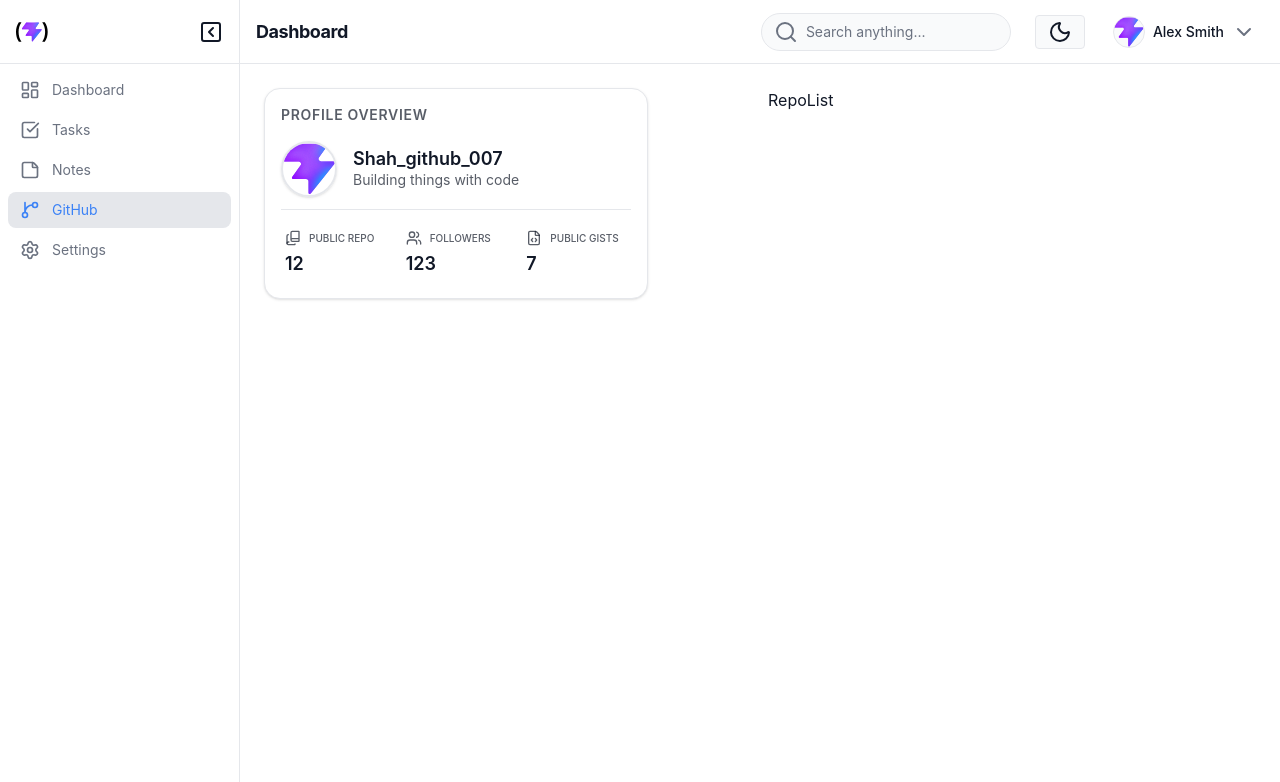
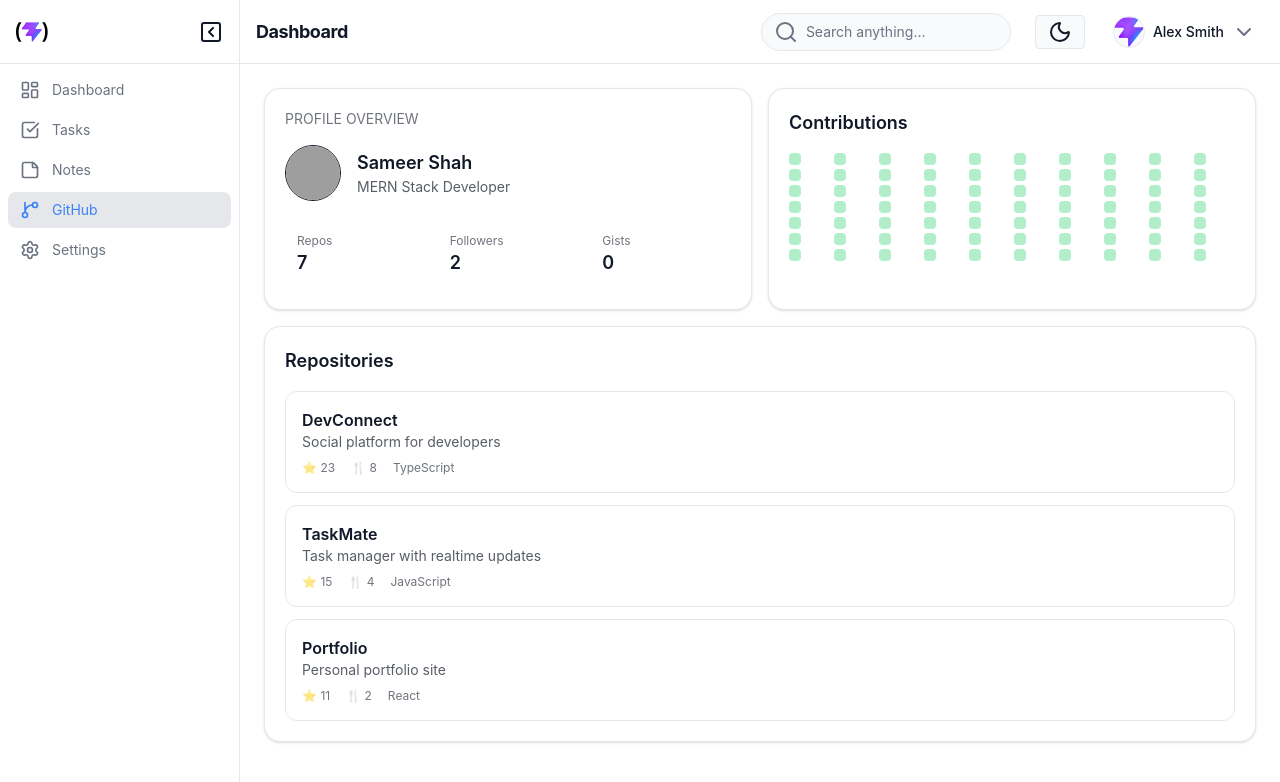
Before and after one commit to sameershah7/dev-flow, a React (Vite) app: page /github in a window 1280 px wide. Shown: the top 782 px of the page. Built offline with nearby package versions, Linux system fonts and the light colour scheme; grey boxes are pictures that could not be loaded.

Commit message:
Add Contributions and RepoList components

```diff
--- a/src/features/github/GithubPage.tsx
+++ b/src/features/github/GithubPage.tsx
@@ -1,10 +1,17 @@
 import { ProfileOverview } from "./components/ProfileOverview"
+import { RepoList } from "./components/RepoList"
+import { Contributions } from "./components/Contributions"
 
 export default function GithubPage() {
     return (
         <div className="grid grid-cols-1 md:grid-cols-2 gap-4">
             <ProfileOverview />
-            <div> RepoList</div>
+            <Contributions />
+
+            <div className="md:col-span-2">
+                <RepoList />
+            </div>
+
         </div>
-    )
+    );
 }
--- /dev/null
+++ b/src/features/github/components/Contributions.tsx
@@ -0,0 +1,20 @@
+export function Contributions() {
+    const days = new Array(70).fill(0);
+
+    return (
+        <div className="p-5 bg-bg border border-border rounded-2xl shadow-sm">
+            <h3 className="text-lg font-semibold mb-4">
+                Contributions
+            </h3>
+
+            <div className="grid grid-cols-10 gap-1">
+                {days.map((_, i) => (
+                    <div
+                        key={i}
+                        className="w-3 h-3 bg-green-500/30 rounded-sm"
+                    />
+                ))}
+            </div>
+        </div>
+    );
+}
--- a/src/features/github/components/ProfileOverview.tsx
+++ b/src/features/github/components/ProfileOverview.tsx
@@ -1,64 +1,39 @@
-import ProfilePic from "../../../assets/vite.svg"
-import { BookCopy, FileCode, Users } from "lucide-react"
+export function ProfileOverview() {
+    return (
+        <div className="p-5 bg-bg border border-border rounded-2xl shadow-sm hover:shadow-lg transition w-full">
 
-export function ProfileOverview() {
-    const overviewStats = [
-        {
-            icon: BookCopy,
-            title: "Public Repo",
-            count: 12,
-        }, {
-            icon: Users,
-            title: "Followers",
-            count: 123,
-        }, {
-            icon: FileCode,
-            title: "Public Gists",
-            count: 7,
-        }
-    ]
-    return (
-        <div className="p-4 bg-bg border border-border rounded-2xl shadow-sm hover:shadow-lg transition-all duration-300 w-full max-w-sm">
-            <header className="text-sm font-semibold text-text-main/70 uppercase tracking-wider mb-4">
+            <h3 className="text-sm uppercase text-text-main/60 mb-4">
                 Profile Overview
-            </header>
+            </h3>
 
-            <div className="flex items-center gap-4 mb-3">
+            <div className="flex items-center gap-4 mb-5">
                 <img
-                    src={ProfilePic}
-                    alt="ProfilePic"
-                    className="w-14 h-14 rounded-full object-cover border-2 border-border shadow-sm"
+                    src="https://avatars.githubusercontent.com/u/175880165?v=4"
+                    className="w-14 h-14 rounded-full border"
                 />
 
                 <div>
-                    <h4 className="font-semibold text-lg leading-tight">
-                        Shah_github_007
-                    </h4>
+                    <h4 className="font-semibold text-lg">Sameer Shah</h4>
                     <p className="text-sm text-text-main/70">
-                        Building things with code
+                        MERN Stack Developer
                     </p>
                 </div>
             </div>
-            <div className="h-px bg-border mb-4" />
-            <div className="grid grid-cols-3 gap-x-3">
-                {overviewStats.map((item) => (
-                    <div
-                        key={item.title}
-                        className="flex flex-col items-start p-1 rounded-xl bg-bg/50 hover:bg-bg transition"
-                    >
-                        <div className="flex items-center gap-2 text-text-main/70 mb-1">
-                            <item.icon size={16} />
-                            <span className="text-[10px] font-medium uppercase">
-                                {item.title}
-                            </span>
-                        </div>
 
-                        <div className="text-lg mt-auto font-semibold text-text-main">
-                            {item.count.toLocaleString()}
-                        </div>
-                    </div>
-                ))}
+            <div className="grid grid-cols-3 gap-3">
+                <Stat title="Repos" value="7" />
+                <Stat title="Followers" value="2" />
+                <Stat title="Gists" value="0" />
             </div>
         </div>
-    )
+    );
 }
+
+function Stat({ title, value }: any) {
+    return (
+        <div className="p-3 rounded-xl bg-bg/50">
+            <p className="text-xs text-text-main/60">{title}</p>
+            <p className="text-lg font-semibold">{value}</p>
+        </div>
+    );
+}
--- /dev/null
+++ b/src/features/github/components/RepoList.tsx
@@ -0,0 +1,58 @@
+export function RepoList() {
+    const repos = [
+        {
+            id: 1,
+            name: "DevConnect",
+            desc: "Social platform for developers",
+            stars: 23,
+            forks: 8,
+            lang: "TypeScript",
+        },
+        {
+            id: 2,
+            name: "TaskMate",
+            desc: "Task manager with realtime updates",
+            stars: 15,
+            forks: 4,
+            lang: "JavaScript",
+        },
+        {
+            id: 3,
+            name: "Portfolio",
+            desc: "Personal portfolio site",
+            stars: 11,
+            forks: 2,
+            lang: "React",
+        },
+    ];
+
+    return (
+        <div className="p-5 bg-bg border border-border rounded-2xl shadow-sm">
+
+            <h3 className="text-lg font-semibold mb-4">
+                Repositories
+            </h3>
+
+            <div className="space-y-3">
+                {repos.map((repo) => (
+                    <div
+                        key={repo.id}
+                        className="p-4 border border-border rounded-xl hover:shadow-md transition"
+                    >
+                        <h4 className="font-semibold">{repo.name}</h4>
+
+                        <p className="text-sm text-text-main/70">
+                            {repo.desc}
+                        </p>
+
+                        <div className="flex gap-4 mt-2 text-xs text-text-main/60">
+                            <span>⭐ {repo.stars}</span>
+                            <span>🍴 {repo.forks}</span>
+                            <span>{repo.lang}</span>
+                        </div>
+                    </div>
+                ))}
+            </div>
+        </div>
+    );
+}
```
